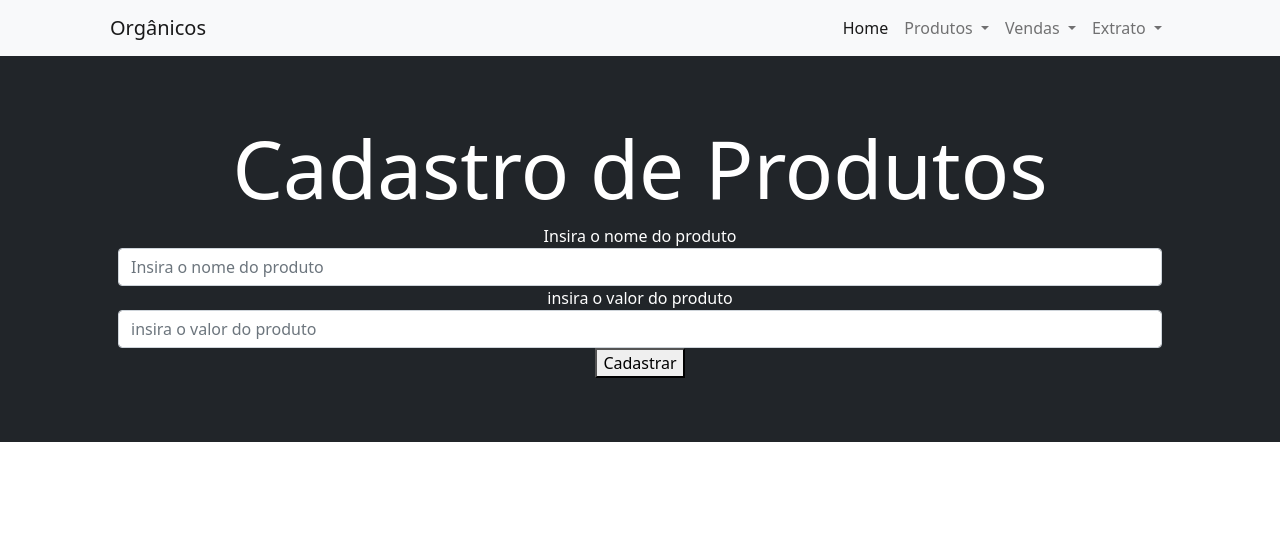
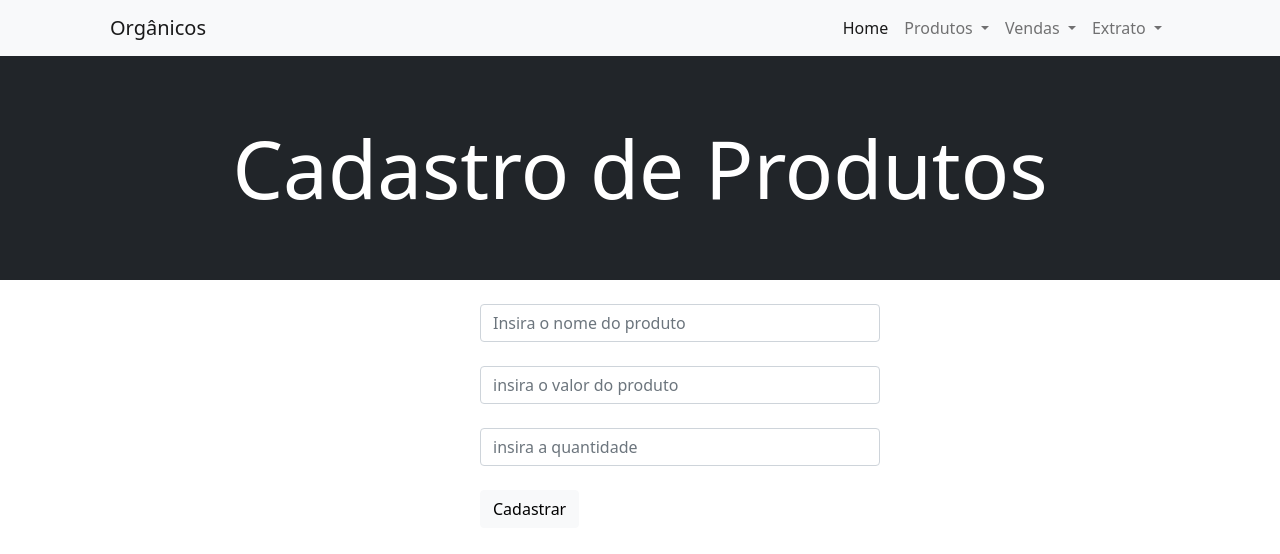
Before and after one commit to Sidneyrj30/OrganicoWeb, a Flask app: page /cadastro in a window 1280 px wide. Shown: the top 554 px of the page. Run offline with Flask 2, Linux system fonts and the light colour scheme.

Commit message:
adicionado feature de quantidades
adicionado quantidade a listagem de estoque:
e input na aba cadastro

```diff
--- a/data.json
+++ b/data.json
@@ -1,22 +1 @@
-[
-    {
-        "id": 3,
-        "nome": "carne",
-        "preco": 30.0
-    },
-    {
-        "id": 5,
-        "nome": "repolho",
-        "preco": 25.9
-    },
-    {
-        "id": 6,
-        "nome": "chinelo",
-        "preco": 12.0
-    },
-    {
-        "id": 7,
-        "nome": "kiwi",
-        "preco": 25.6
-    }
-]
+[{"id":1,"nome":"chinelo","preco":15,"quantidade":25},{"id":2,"nome":"carne","preco":15,"quantidade":15},{"id":3,"nome":"chinelo","preco":"12.90","quantidade":"10"}]
--- a/templates/cadastro.html
+++ b/templates/cadastro.html
@@ -5,15 +5,28 @@
     <div class="container px-4 px-lg-5 my-3">
         <div class="text-center text-white">
             <h1 class="display-1 ">Cadastro de Produtos</h1>
-<form action="/cadastrado" method="get" >
+</header>
+
+
+<form action="/cadastrado" method="get" style="border: 1px;width: 320px; margin: auto; text-align: left; ">
     <div class="form-group">
-      <label for="formGroupExampleInput">Insira o nome do produto</label>
-      <input type="text" class="form-control" name="nome" id="formGroupExampleInput" placeholder="Insira o nome do produto">
+      <br>
+      <!--label for="formGroupExampleInput">Insira o nome do produto</label-->
+      <input type="text" class="form-control" name="nome" style="width: 400px;" id="formGroupExampleInput" placeholder="Insira o nome do produto" required>
     </div>
     <div class="form-group">
-      <label for="formGroupExampleInput2">insira o valor do produto</label>
-      <input type="number" min="0" step="0.01" class="form-control" name="preco" id="formGroupExampleInput2" placeholder="insira o valor do produto">
+      <br>
+      <!--label for="formGroupExampleInput2">insira o valor do produto</label-->
+      <input type="number" min="0" step="0.01" class="form-control" style="width:400px;" name="preco" id="formGroupExampleInput2" placeholder="insira o valor do produto" required>
     </div>
-    <button type="submit">Cadastrar</button>
+    <div class="form-group">
+      <br>
+      <!--label for="formGroupExampleInput2">insira a quantidade</label-->
+      <input type="number" min="0" class="form-control" style="width: 400px;" name="quantidade" id="formGroupExampleInput2" placeholder="insira a quantidade" required>
+    </div>
+    <br>
+    <button type="submit" class="btn btn-light">Cadastrar</button>
   </form>
+
+</body>
 {% endblock %}
```
Also changed, not shown: templates/listar_produtos.html (+6 -2 lines).
